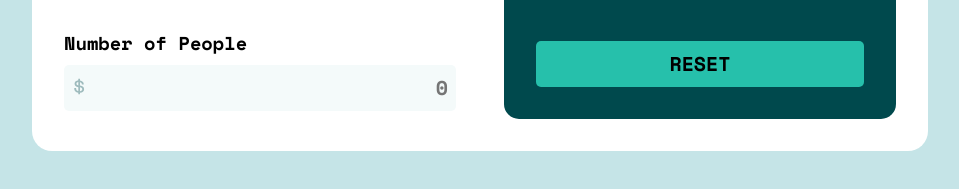
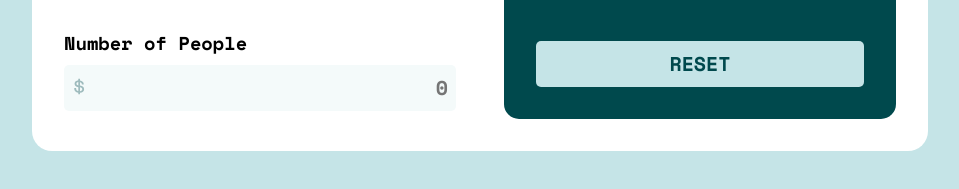
Before and after one commit to alberthgrande/tip-calculator-app-main, a plain HTML site: page index.html in a window 1280 px wide. In both pictures the pointer is over the button "RESET". Shown: the part 525-714 px from the top of the page, without its empty margins (160-1119 px from the left). Drawn offline with nearby package versions, Linux system fonts and the light colour scheme.

Commit message:
[Modified] css/style.css

```diff
--- a/css/style.css
+++ b/css/style.css
@@ -122,6 +122,12 @@ input[type="text"] {
   text-transform: uppercase;
   font-size: 1.25rem;
   background: var(--primay-Strong-cyan);
+  color: var(--neutral-Very-dark-cyan);
+}
+
+.tip-reset:hover {
+  background: var(--neutral-Light-grayish-cyan);
+  color: var(--neutral-Very-dark-cyan);
 }
 
 .input-percent {
```
